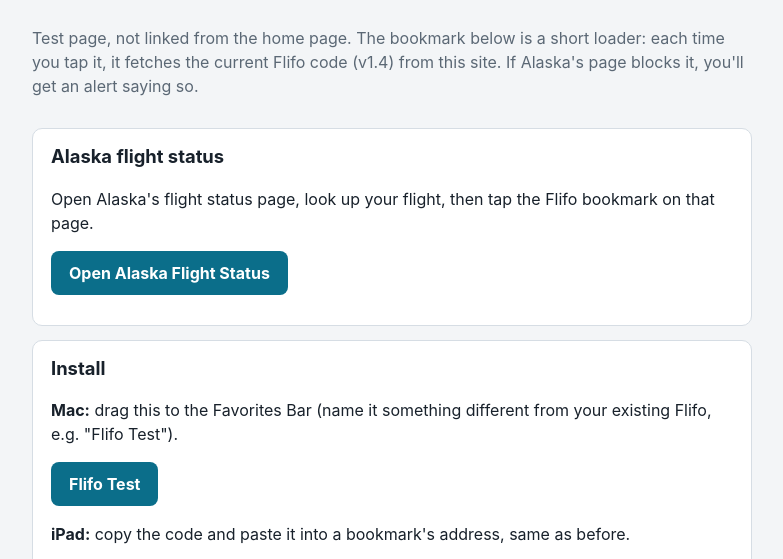
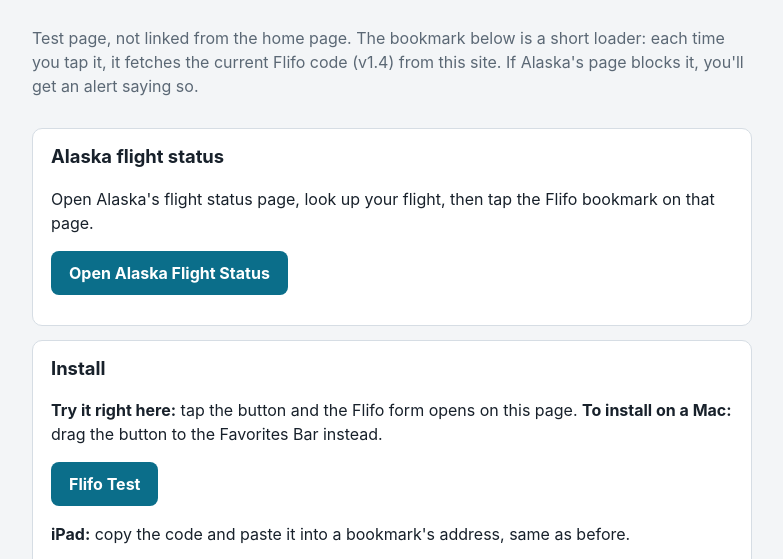
Before and after one commit to qxav8r/qxav8r.github.io, a plain HTML site: page index.html in a window 1280 px wide. Shown: the part 201-760 px from the top of the page, without its empty margins (248-1031 px from the left). Drawn offline with Linux system fonts and the light colour scheme.

Commit message:
Add files via upload

```diff
--- a/index.html
+++ b/index.html
@@ -25,8 +25,8 @@ a.home{color:var(--accent);font-weight:600;text-decoration:none}
 <p><a class="bml" href="https://www.alaskaair.com/status" target="_blank" rel="noopener">Open Alaska Flight Status</a></p>
 </section>
 <section><h2>Install</h2>
-<p><b>Mac:</b> drag this to the Favorites Bar (name it something different from your existing Flifo, e.g. "Flifo Test").</p>
-<a class="bml" href="javascript:(function(){var s=document.createElement(&#x27;script&#x27;);s.src=&#x27;https://qxav8r.github.io/flifo-test/flifo.js?t=&#x27;+Date.now();s.onerror=function(){alert(&#x27;Flifo: could not load from qxav8r.github.io. This page may block it, or you are offline.&#x27;)};(document.head||document.documentElement).appendChild(s)})();" onclick="alert('Drag this to your Favorites Bar instead of clicking it.');return false;">Flifo Test</a>
+<p><b>Try it right here:</b> tap the button and the Flifo form opens on this page. <b>To install on a Mac:</b> drag the button to the Favorites Bar instead.</p>
+<a class="bml" href="javascript:(function(){var s=document.createElement(&#x27;script&#x27;);s.src=&#x27;https://qxav8r.github.io/flifo-test/flifo.js?t=&#x27;+Date.now();s.onerror=function(){alert(&#x27;Flifo: could not load from qxav8r.github.io. This page may block it, or you are offline.&#x27;)};(document.head||document.documentElement).appendChild(s)})();">Flifo Test</a>
 <p><b>iPad:</b> copy the code and paste it into a bookmark's address, same as before.</p>
 <textarea id="code" readonly>javascript:(function(){var s=document.createElement(&#x27;script&#x27;);s.src=&#x27;https://qxav8r.github.io/flifo-test/flifo.js?t=&#x27;+Date.now();s.onerror=function(){alert(&#x27;Flifo: could not load from qxav8r.github.io. This page may block it, or you are offline.&#x27;)};(document.head||document.documentElement).appendChild(s)})();</textarea>
 <button id="copy" type="button">Copy code</button> <span id="msg" class="muted"></span>
```
